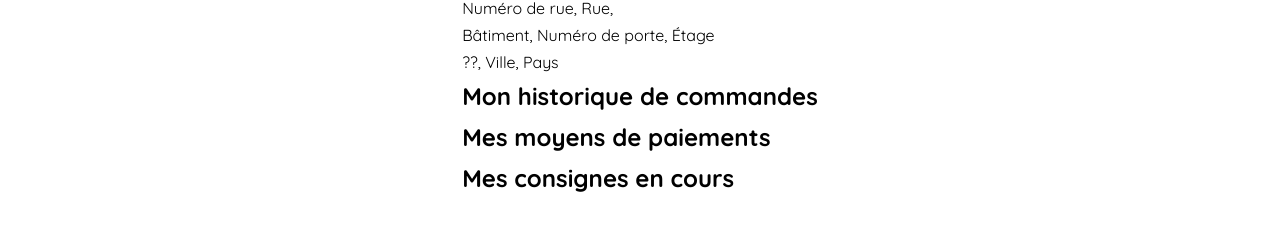
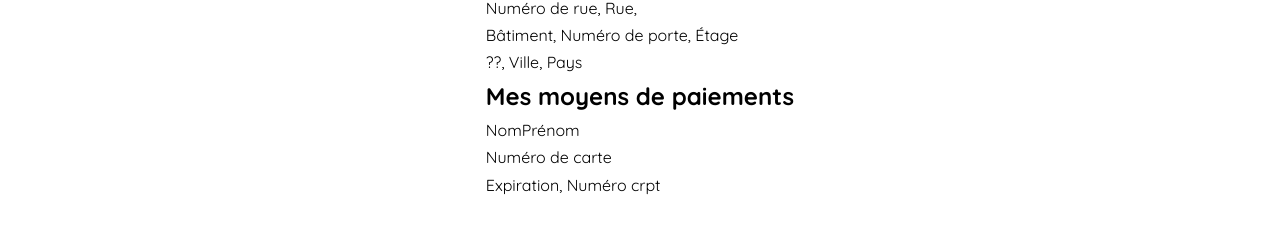
Before and after one commit to Young-Tech-Teams/mamossapp, a React (Create React App) app in the folder frontend/: page /mon-compte in a window 1280 px wide. Shown: the part 554-788 px from the top of the page. Built offline with nearby package versions, Linux system fonts and the light colour scheme; no server answers; sample sign-in values are in the browser's storage.

Commit message:
Adding payment component to profile page

```diff
--- a/frontend/src/pages/Profile.jsx
+++ b/frontend/src/pages/Profile.jsx
@@ -7,6 +7,7 @@ import { format } from 'fecha';
 import Modal from '../components/profile/InfoModal';
 import MyInfos from '../components/profile/Infos';
 import MyAddress from '../components/profile/Address';
+import MyPayments from '../components/profile/Payment';
 
 const Profile = () => {
 
@@ -52,14 +53,9 @@ const Profile = () => {
               <h2>Mes addresses</h2>
               <MyAddress />
             </div>
-            <div className="history">
-              <h2>Mon historique de commandes</h2>
-            </div>
             <div className="payment">
               <h2>Mes moyens de paiements</h2>
-            </div>
-            <div className="consign">
-              <h2>Mes consignes en cours</h2>
+              <MyPayments />
             </div>
           </div>
         </div>
```
